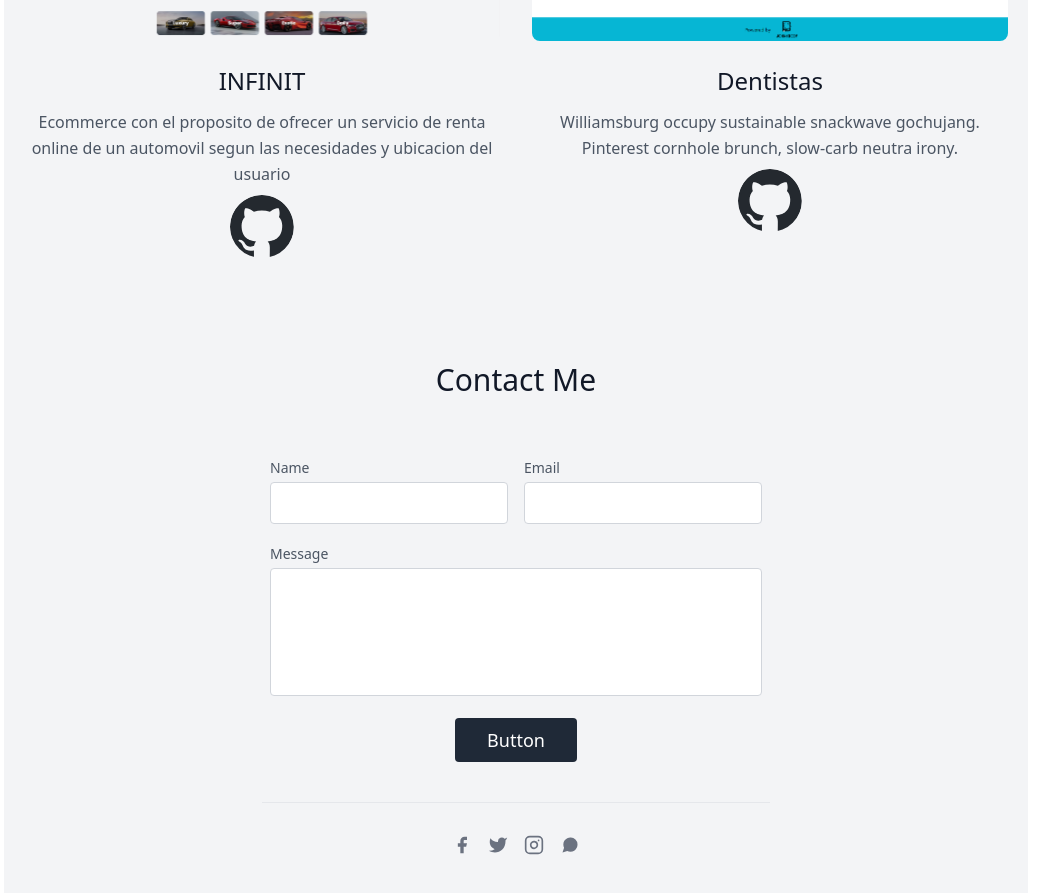
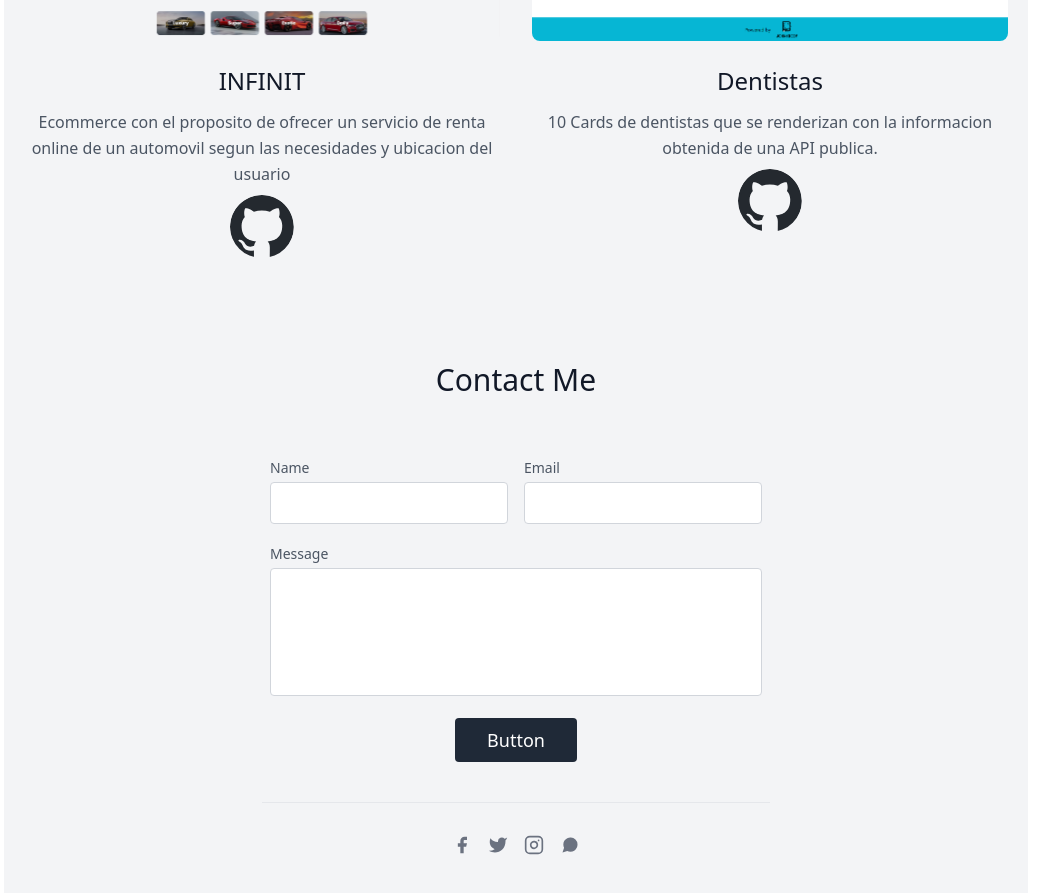
Before and after one commit to johnydeev/castro-jonathan-portfolio, a Next.js app: page / in a window 1280 px wide. Shown: the part 1766-2659 px from the top of the page, without its empty margins (124-1163 px from the left). Built offline with nearby package versions, Linux system fonts and the light colour scheme.

Commit message:
To deploy

```diff
--- a/package.json
+++ b/package.json
@@ -4,8 +4,9 @@
   "private": true,
   "scripts": {
     "dev": "next dev",
-    "build": "next build",
+    "build": "next build && export",
     "start": "next start",
+    "vercel-build": "next build",
     "lint": "next lint"
   },
   "dependencies": {
--- a/src/components/Proyects.jsx
+++ b/src/components/Proyects.jsx
@@ -49,8 +49,7 @@ const Proyects = () => {
                   Dentistas
                 </h2>
                 <p class="leading-relaxed text-base">
-                  Williamsburg occupy sustainable snackwave gochujang. Pinterest
-                  cornhole brunch, slow-carb neutra irony.
+                  10 Cards de dentistas que se renderizan con la informacion obtenida de una API publica.
                 </p>
                 <div class="flex justify-center">
                   <picture className="w-20 p-2">
```
